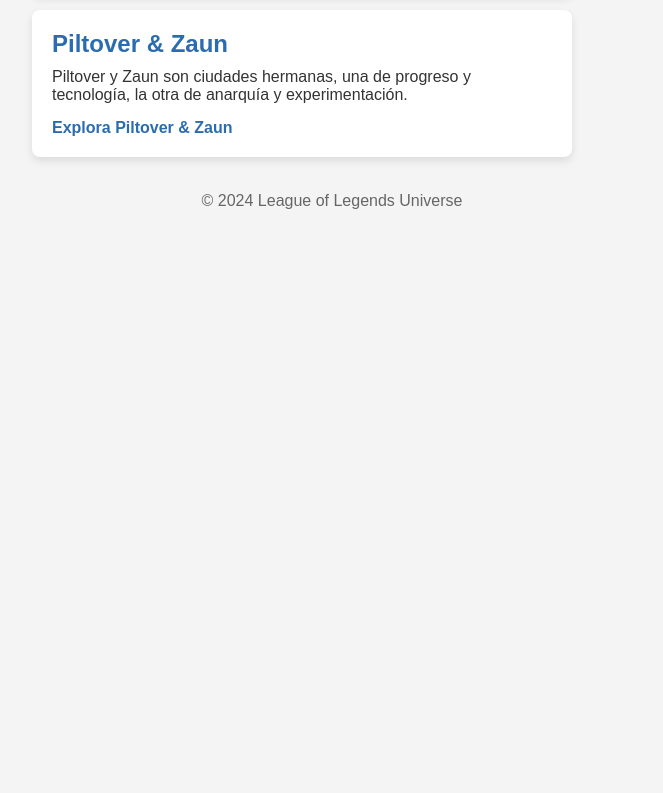
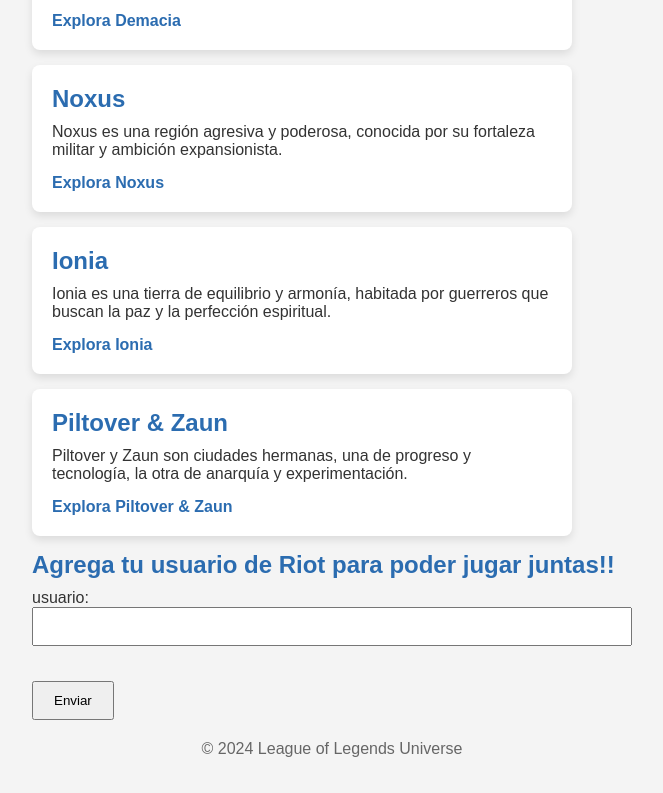
Before and after one commit to DeisyZermeno/Primera-pagina, a plain HTML site: page index.html in a window 1280 px wide. Shown: the part 601-1394 px from the top of the page, without its empty margins (308-971 px from the left). Before the commit the page ends 846 px from the top, so only its background shows below. Drawn offline with Linux system fonts and the light colour scheme.

Commit message:
Se agrego un espacio de formulario y una imagen

```diff
--- a/index.html
+++ b/index.html
@@ -10,6 +10,9 @@
     <header>
         <h1>Regiones del Universo de League of Legends</h1>
         <p>Explora las fascinantes regiones del mundo de Runaterra y descubre sus historias.</p>
+        <a href="https://img.redbull.com/images/q_auto,f_auto/redbullcom/2022/8/1/iz5iodragqcxplgj4put/lol" target="_blank">
+            <img src="https://img.redbull.com/images/q_auto,f_auto/redbullcom/2022/8/1/iz5iodragqcxplgj4put/lol" alt="League of Legends" style="width: 500px; height: auto;">
+        </a>
     </header>
 
     <main>
@@ -37,7 +40,11 @@
             <a href="https://universe.leagueoflegends.com/es_MX/region/piltover" target="_blank">Explora Piltover & Zaun</a>
         </section>
 
-        <!-- Agrega más regiones según sea necesario -->
+        <h2> Agrega tu usuario de Riot para poder jugar juntas!! </h1>
+        <label for="nombre" >usuario:</label><br>
+        <input type="text" id="nombre" name="nombre" class="input-field"><br>
+        <input type="submit" value="Enviar" class="submit-button">
+
     </main>
 
     <footer>
--- a/styles.css
+++ b/styles.css
@@ -28,6 +28,11 @@ p {
     font-size: 1rem;
     margin-bottom: 15px;
 }
+label {
+    font-family:  Arial, sans-serif; /* Cambiar el tipo de letra */
+    font-size: 16px;                  /* Cambiar el tamaño de letra */
+    color: #333;                      /* Cambiar el color del texto */
+}
 
 .region {
     background-color: #ffffff;
@@ -42,6 +47,18 @@ p {
 
 .region:hover {
     transform: scale(1.02);
+}
+.input-field {
+    margin-bottom: 15px; /* Espacio entre campos */
+    padding: 10px;      /* Espacio interno */
+    width: 100%;
+
+}
+.submit-button {
+    margin-top: 20px;
+    padding: 10px 20px;
+    align-items: center;
+
 }
 
 h2 {
```
